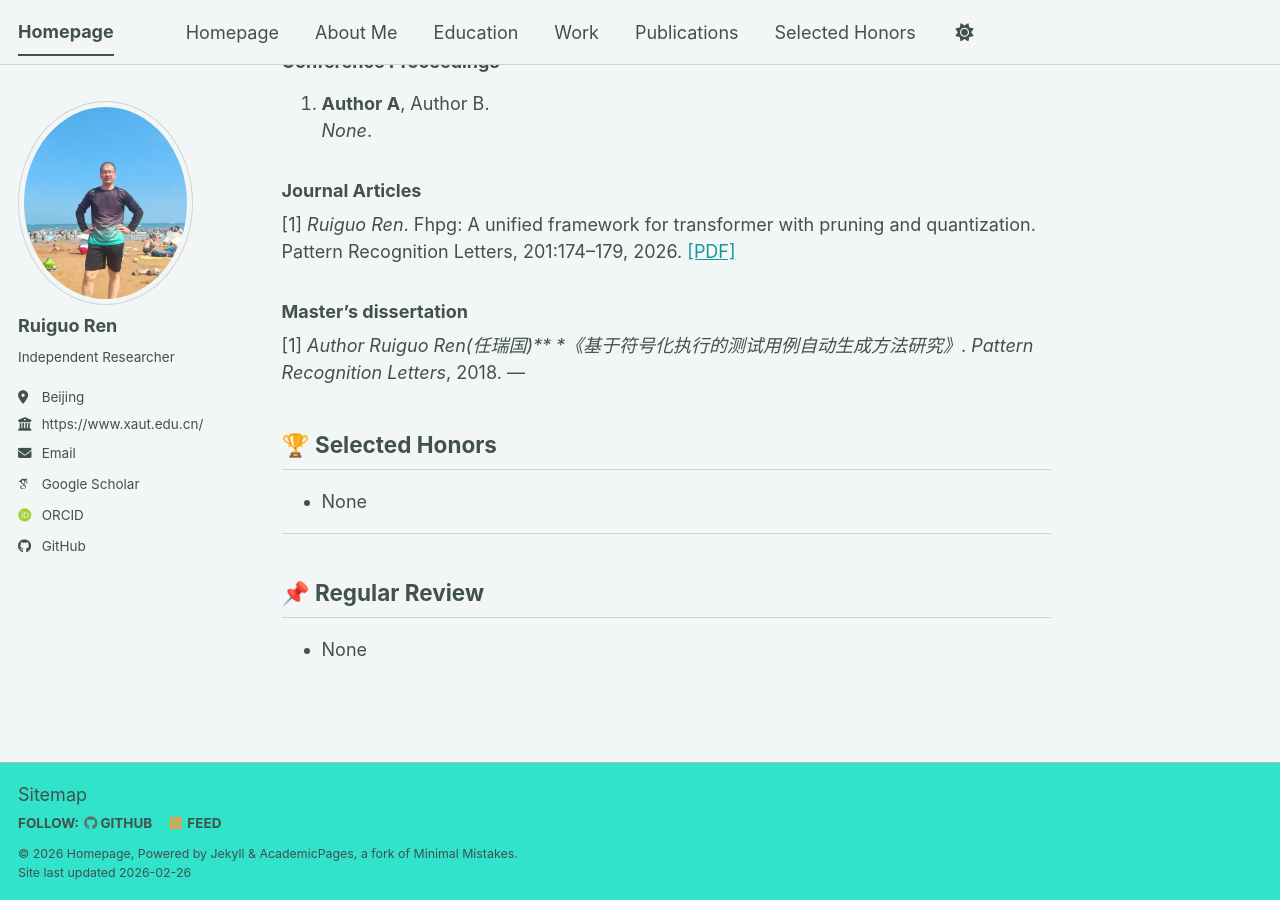
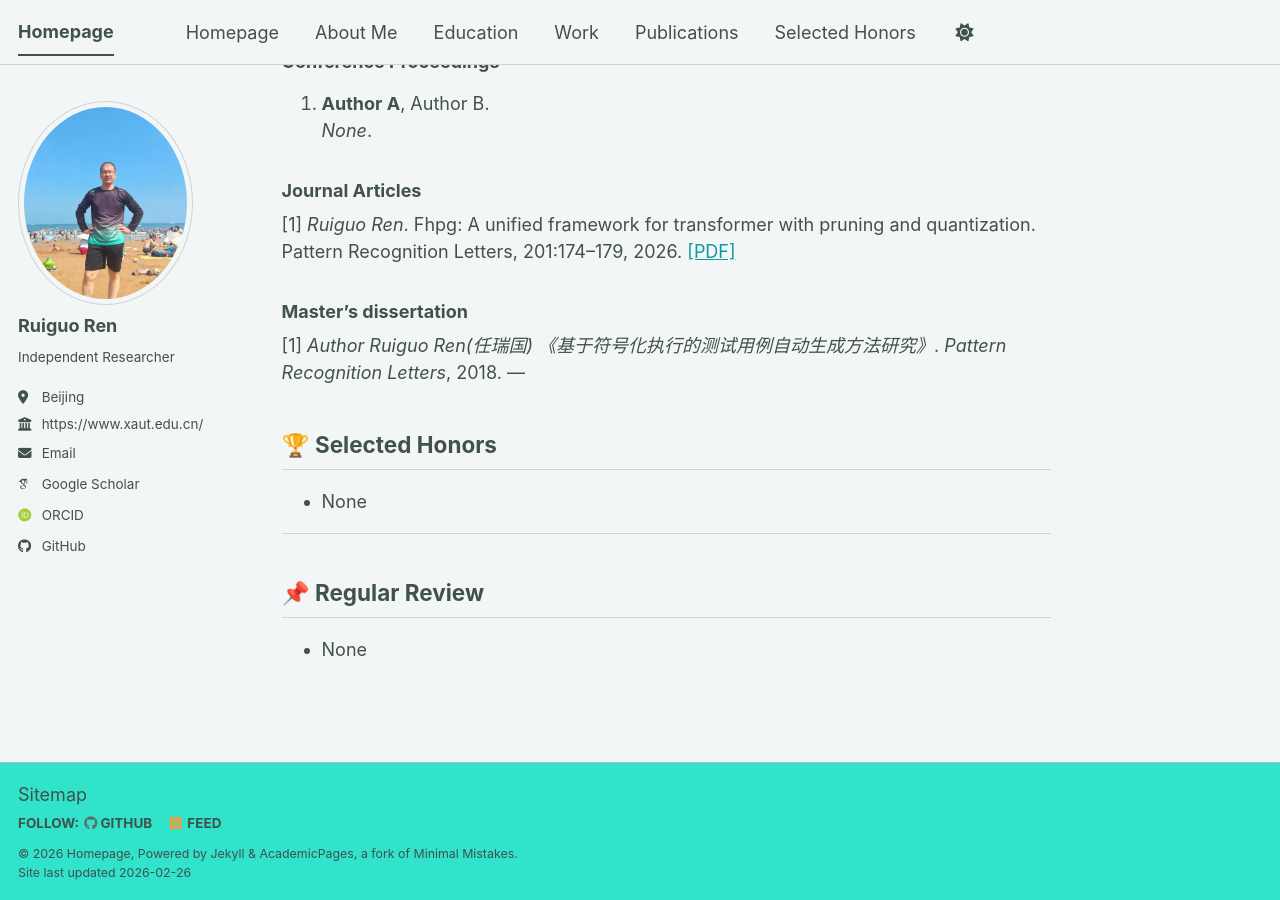
Before and after one commit to rgren-research/rgren-research.github.io, a Jekyll site: the page built from _pages/about.md, in a window 1280 px wide and 900 px high, scrolled down 861 px. Built offline with Jekyll 4.4.1, drawn with Linux system fonts in a browser that asks for light colours; some web fonts are replaced; a script bundle is joined from its source files by our own code; library files that are not in the unit come from our copies.

```diff
--- a/_pages/about.md
+++ b/_pages/about.md
@@ -39,7 +39,7 @@ I am currently a researcher and system developer. My research interests include
 
 ### Master's dissertation
 
-[1] *Author Ruiguo Ren(任瑞国)**
+[1] *Author Ruiguo Ren(任瑞国)*
      *《基于符号化执行的测试用例自动生成方法研究》*.
      *Pattern Recognition Letters*, 2018.
 ---
```
